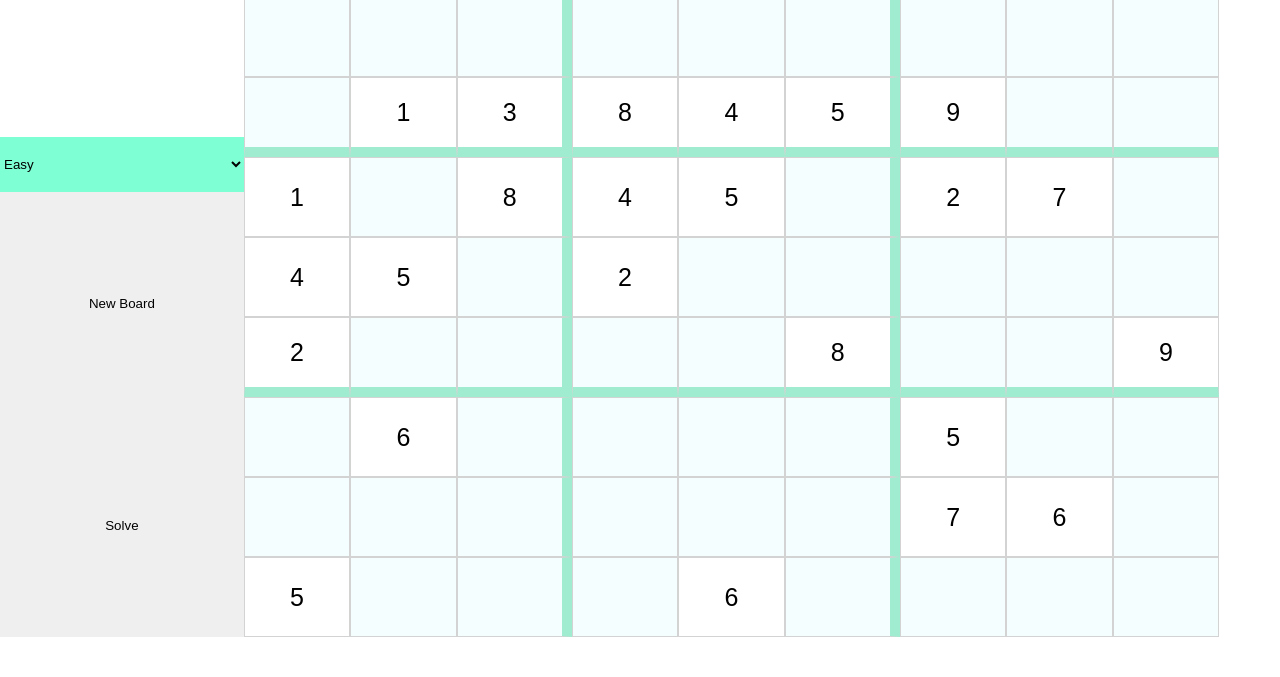
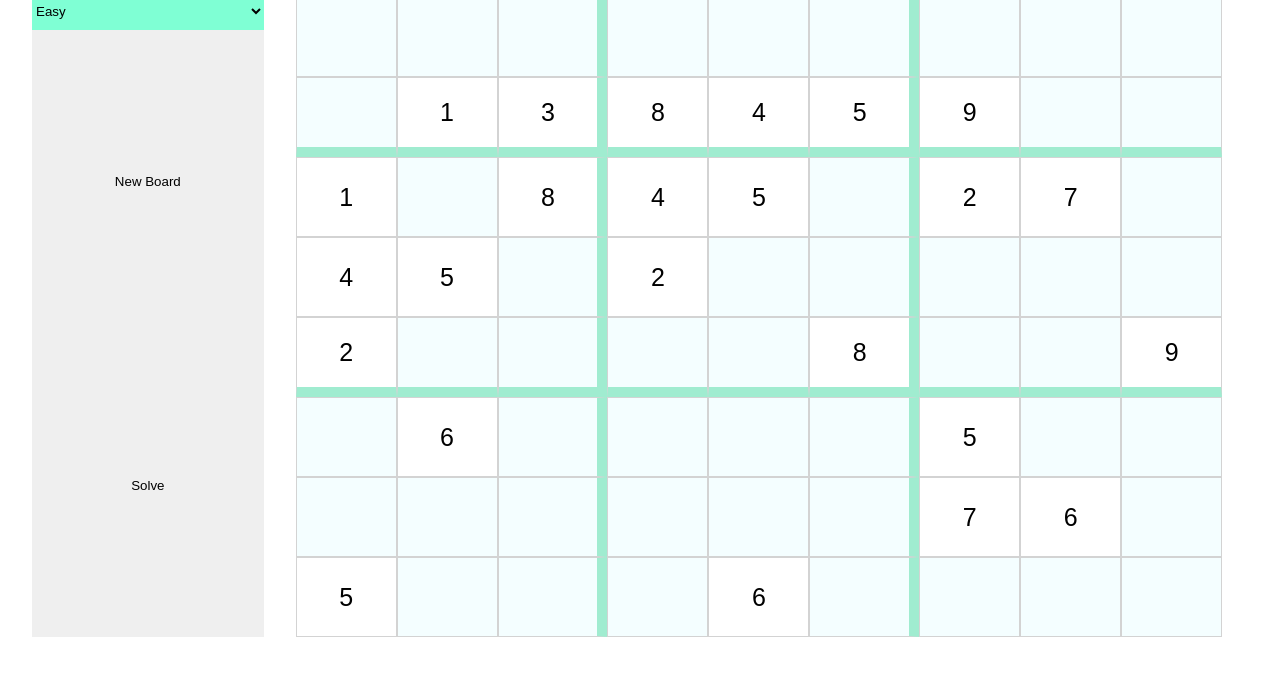
Before and after one commit to henrymalik19/sudoku, a plain HTML site: page index.html in a window 1280 px wide. Shown: the part 123-800 px from the top of the page. Drawn offline with Linux system fonts and the light colour scheme.

Commit message:
Changed a Few Styles

```diff
--- a/style.css
+++ b/style.css
@@ -22,10 +22,11 @@ body {
     flex-direction: column;
     height: 90%;
     margin: auto 0;
+    padding: 0 2.5%;
 }
 
 #sudoku-title {
-    flex: 1;
+    flex: .5;
     text-align: center;
     margin: 0;
 }
@@ -37,7 +38,7 @@ body {
 
 
 .sudoku-ctrl-btns {
-    flex: 1;
+    flex: 2;
     border: none;
 }
 
```
